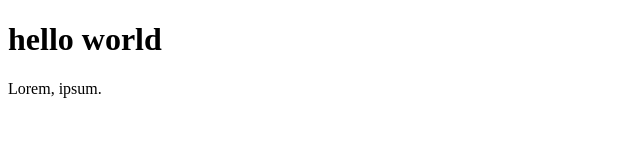
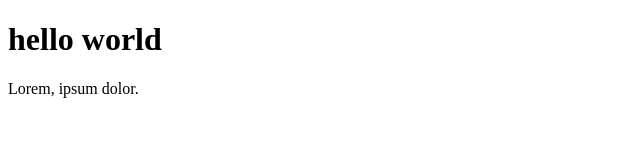
Before and after one commit to diyorbekjoraqulov8/test-git-project, a plain HTML site: page index.html in a window 1280 px wide. Shown: the full height of the page, 0-640 px from the left. Drawn offline with Linux system fonts and the light colour scheme.

Commit message:
lorem 3 add

```diff
--- a/index.html
+++ b/index.html
@@ -8,6 +8,6 @@
 </head>
 <body>
     <h1>hello world</h1>
-    <p>Lorem, ipsum.</p>
+    <p>Lorem, ipsum dolor.</p>
 </body>
 </html>
```
